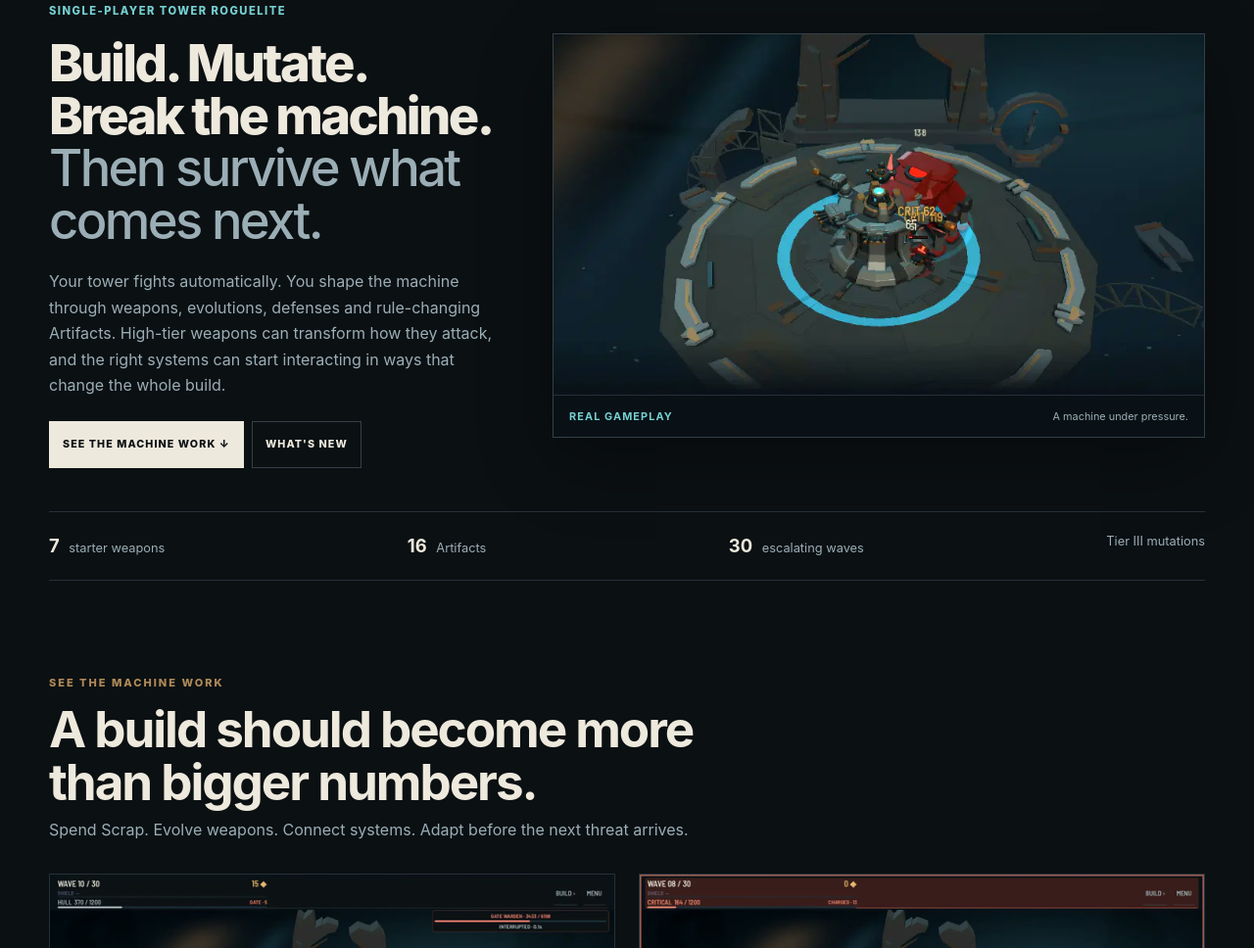
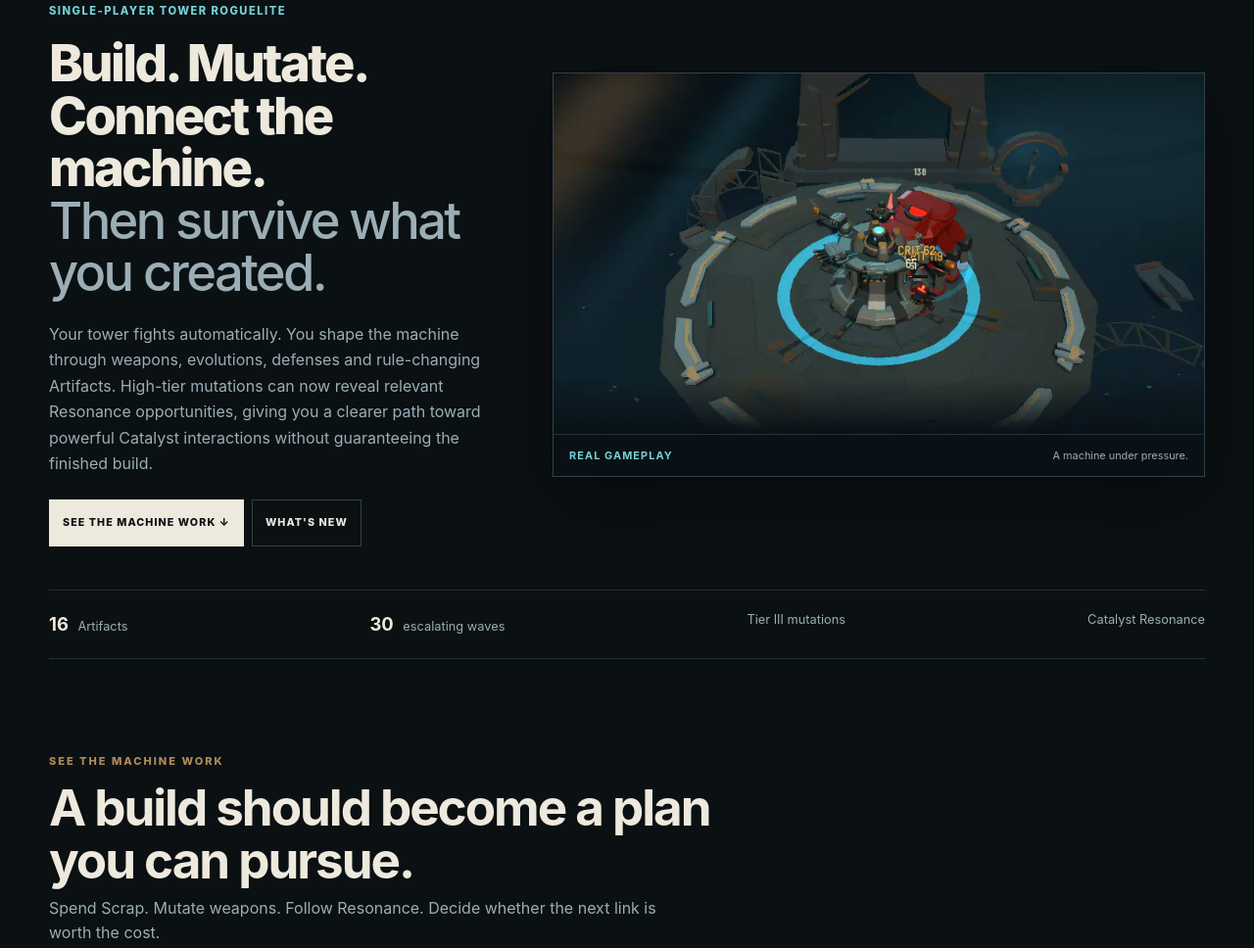
Before and after one commit to LiMiePewPew/spirebreak-community, an Astro site: page / in a window 1280 px wide. Shown: the part 140-1108 px from the top of the page at 98% size. Built offline with nearby package versions, Linux system fonts and the light colour scheme; Astro itself is replaced by a stand-in of ours.

Commit message:
Surface Catalyst Agency on homepage

```diff
--- a/src/pages/index.astro
+++ b/src/pages/index.astro
@@ -14,23 +14,23 @@ const gallery = [
   { id: 'gatewarden', label: 'SURVIVE', title: 'Bring your whole machine.', text: 'Bosses put every weapon and defense to the test.' },
   { id: 'heavy-encounter', label: 'ADAPT', title: 'Find an answer to the pressure.', text: 'Heavy targets, support units and split enemies ask different things of your build.' },
   { id: 'artifact-choice', label: '16 ARTIFACTS', title: 'Change the rules.', text: 'Boss rewards can reshape a run instead of simply adding another percentage.' },
-  { id: 'build-paths', label: 'MUTATE', title: 'Turn a build into a machine.', text: 'High-tier evolutions can change attack rhythm, geometry and behavior while existing systems begin to interact.' },
+  { id: 'build-paths', label: 'RESONANCE', title: 'Chase the machine you meant to build.', text: 'High-tier mutations can surface relevant next steps in the Market or Artifact draft without handing you the completed combo.' },
   { id: 'hall-of-machines', label: 'RETURN', title: 'Every run leaves a machine behind.', text: 'Revisit what you built. Start the next run with a different idea.' },
 ];
 const latest = changelog[0];
 ---
-<BaseLayout title="Spirebreak · Build. Mutate. Survive." description="Build a tower, evolve its weapons into run-defining mutations and survive 30 escalating waves.">
+<BaseLayout title="Spirebreak · Build. Mutate. Connect." description="Build a tower, mutate high-tier weapons, connect run-defining systems and survive 30 escalating waves.">
   <section class="game-hero shell" aria-labelledby="game-title">
     <div class="hero-heading">
       <p class="game-hero-kicker">Single-player tower roguelite</p>
-      <h1 id="game-title">Build. Mutate. Break the machine.<br /><span>Then survive what comes next.</span></h1>
+      <h1 id="game-title">Build. Mutate. Connect the machine.<br /><span>Then survive what you created.</span></h1>
     </div>
     <figure class="hero-frame">
       <GameMedia asset={get('hero-combat')} eager sizes="(max-width: 820px) calc(100vw - 28px), (max-width: 1220px) 56vw, 660px" />
       <figcaption><span>REAL GAMEPLAY</span><span>A machine under pressure.</span></figcaption>
     </figure>
     <div class="hero-details">
-      <p class="hero-copy">Your tower fights automatically. You shape the machine through weapons, evolutions, defenses and rule-changing Artifacts. High-tier weapons can transform how they attack, and the right systems can start interacting in ways that change the whole build.</p>
+      <p class="hero-copy">Your tower fights automatically. You shape the machine through weapons, evolutions, defenses and rule-changing Artifacts. High-tier mutations can now reveal relevant Resonance opportunities, giving you a clearer path toward powerful Catalyst interactions without guaranteeing the finished build.</p>
       <div class="hero-actions">
         <a class="button primary" href="#gameplay">See the machine work ↓</a>
         <a class="button secondary" href="/changelog">What's new</a>
@@ -39,15 +39,15 @@ const latest = changelog[0];
   </section>
 
   <div class="run-facts shell" aria-label="Current game features">
-    <span><strong>7</strong> starter weapons</span><span><strong>16</strong> Artifacts</span>
-    <span><strong>30</strong> escalating waves</span><span>Tier III mutations</span>
+    <span><strong>16</strong> Artifacts</span><span><strong>30</strong> escalating waves</span>
+    <span>Tier III mutations</span><span>Catalyst Resonance</span>
   </div>
 
   <section id="gameplay" class="section shell gameplay-gallery" aria-labelledby="gallery-title">
     <div class="section-heading">
       <span class="eyebrow">SEE THE MACHINE WORK</span>
-      <h2 id="gallery-title">A build should become more than bigger numbers.</h2>
-      <p>Spend Scrap. Evolve weapons. Connect systems. Adapt before the next threat arrives.</p>
+      <h2 id="gallery-title">A build should become a plan you can pursue.</h2>
+      <p>Spend Scrap. Mutate weapons. Follow Resonance. Decide whether the next link is worth the cost.</p>
     </div>
     <div class="capture-grid">
       {gallery.map((item, index) => (
@@ -82,7 +82,7 @@ const latest = changelog[0];
 
   <section class="section shell development-footer" aria-labelledby="development-title">
     <div class="section-heading split-heading">
-      <div><span class="eyebrow">FROM THE WORKSHOP</span><h2 id="development-title">We are testing whether the machine is memorable.</h2></div>
+      <div><span class="eyebrow">FROM THE WORKSHOP</span><h2 id="development-title">Can players intentionally chase a memorable machine?</h2></div>
       <a class="text-link" href="/changelog">All updates →</a>
     </div>
     <a class="latest-card" href={`/changelog/${latest.slug}`}>
```
